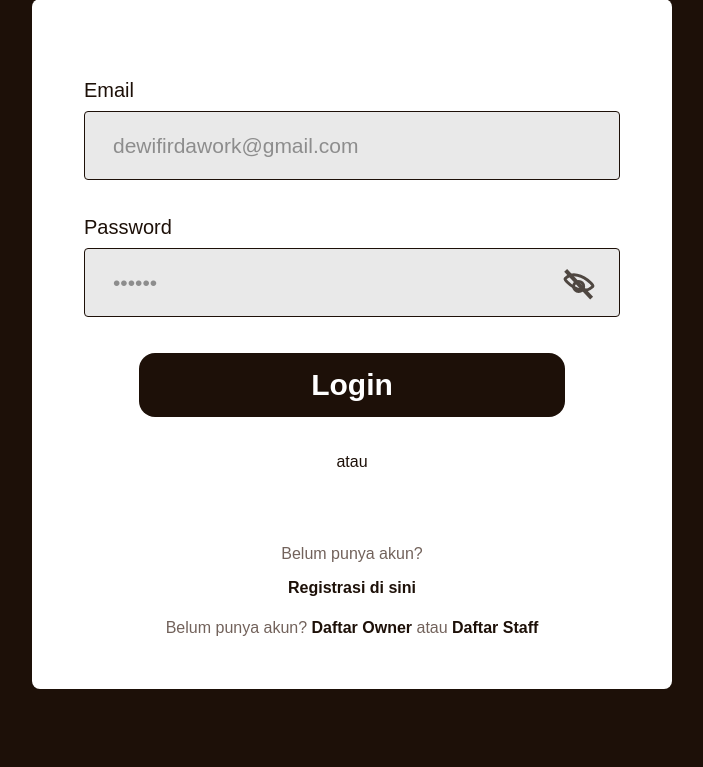
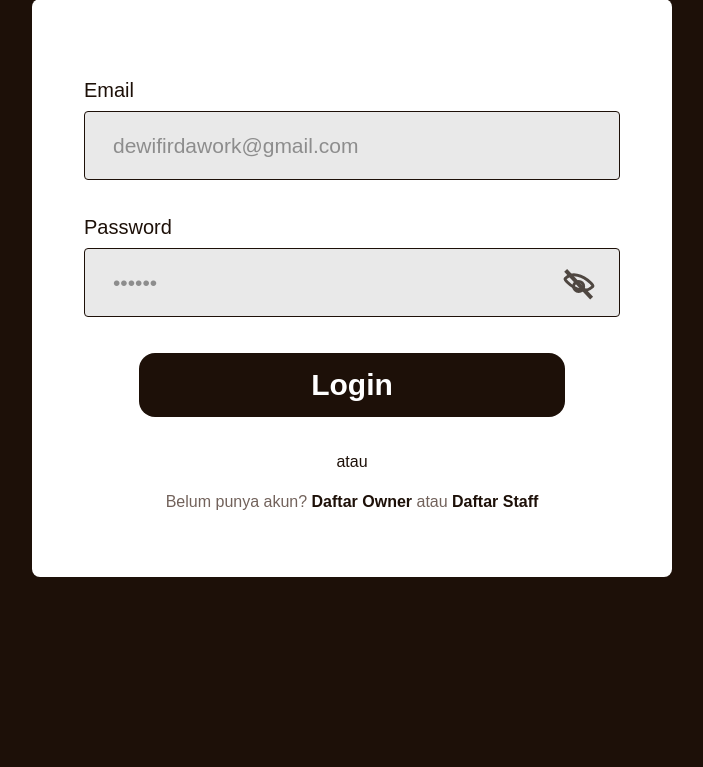
Before and after one commit to dfirdaa/PA_Kyloffee, a Flask app: page /login in a window 1280 px wide. Shown: the part 268-1035 px from the top of the page, without its empty margins (288-991 px from the left). After the commit the page ends 845 px from the top, so only its background shows below. Run offline with Flask 3, Linux system fonts and the light colour scheme.

Commit message:
hapus bagian gw

```diff
--- a/PA_KYLOFFEE/KYLOFFEE/templates/login.html
+++ b/PA_KYLOFFEE/KYLOFFEE/templates/login.html
@@ -44,12 +44,6 @@
         <span>atau</span>
         </div>
 
-<div class="auth-switch">
-    <p>Belum punya akun?</p>
-    <a href="{{ url_for('register_owner') }}">
-        Registrasi di sini
-    </a>
-</div>
 
             </form>
 
```
